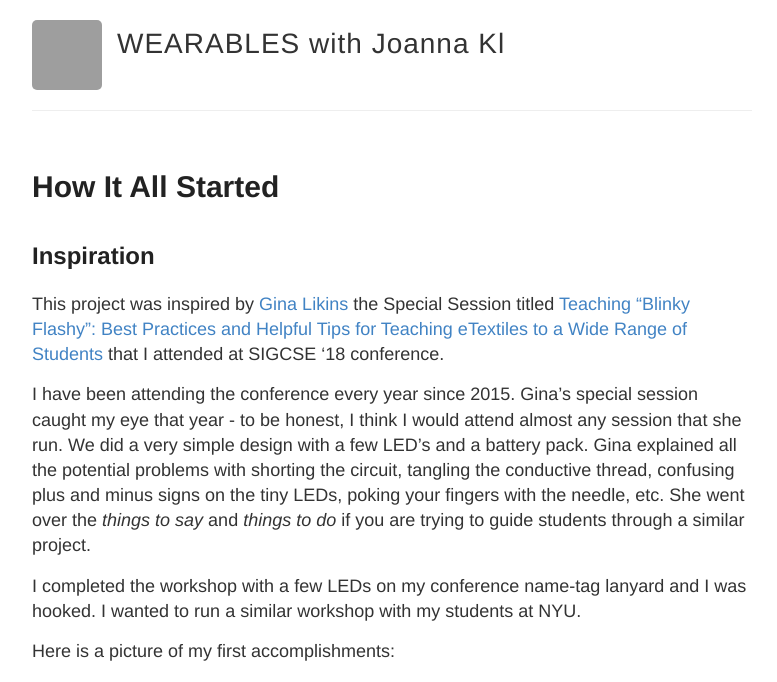
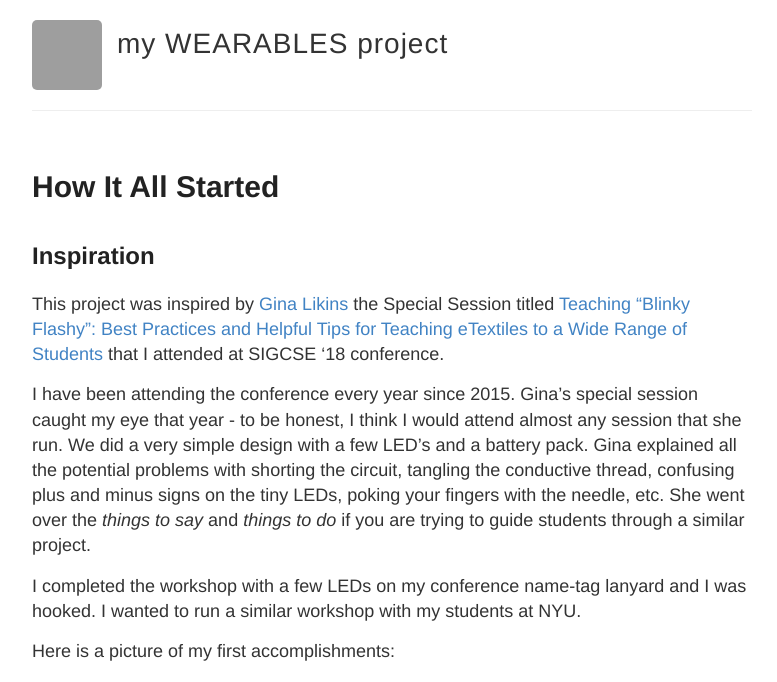
Before and after one commit to joannakl/wearables_blog, a Jekyll site: the page built from index.html, in a window 1280 px wide, cut to the strip 0-682 px from the top of the page. Shown: the whole strip, without its empty margins (248-1025 px from the left). Built offline with Jekyll 4.4.1, drawn with Linux system fonts in a browser that asks for light colours; grey boxes are pictures that could not be loaded.

Commit message:
change the title

```diff
--- a/_config.yml
+++ b/_config.yml
@@ -5,7 +5,7 @@
 # CUSTOMIZE
 # Name of your site (displayed in the header)
 # This should be your name or nickname.
-name: WEARABLES with Joanna Kl
+name: my WEARABLES project
 
 # CUSTOMIZE
 # Short bio or description aout you (displayed in the header)
```
